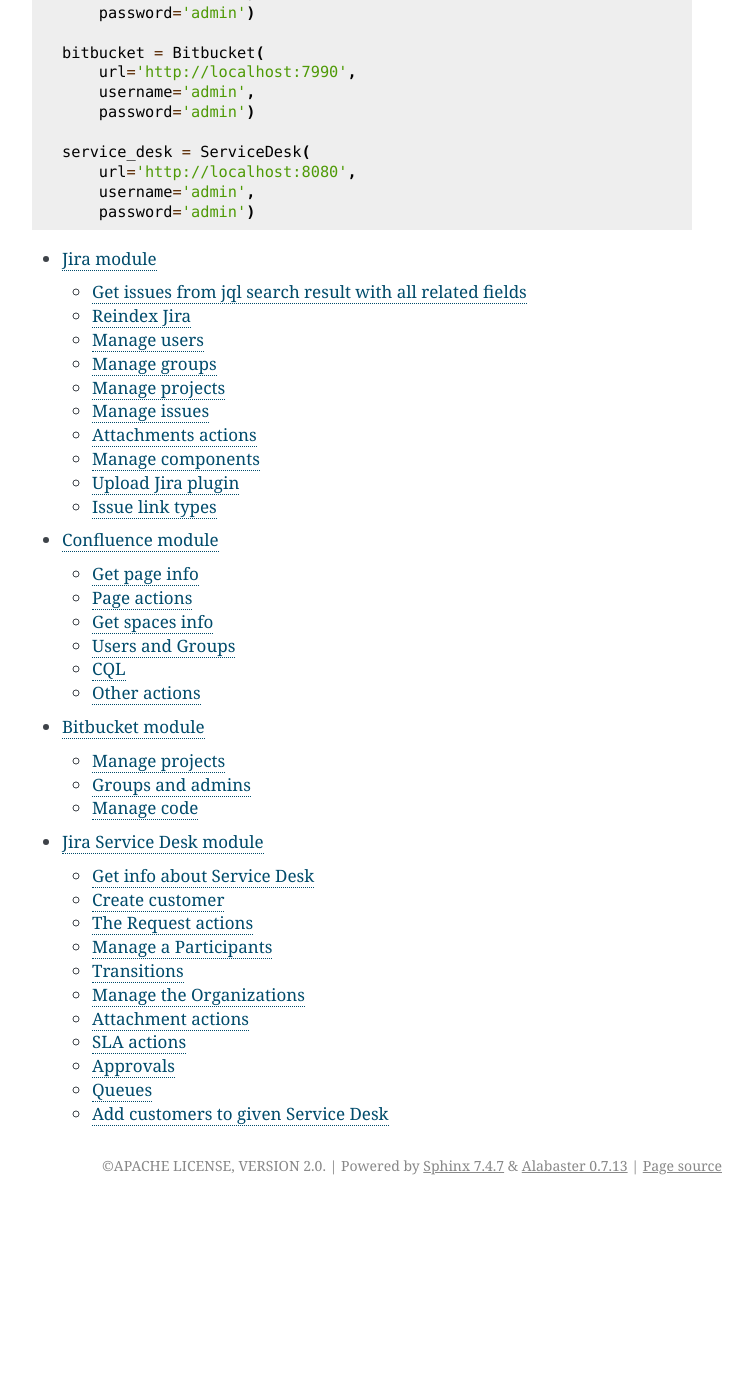
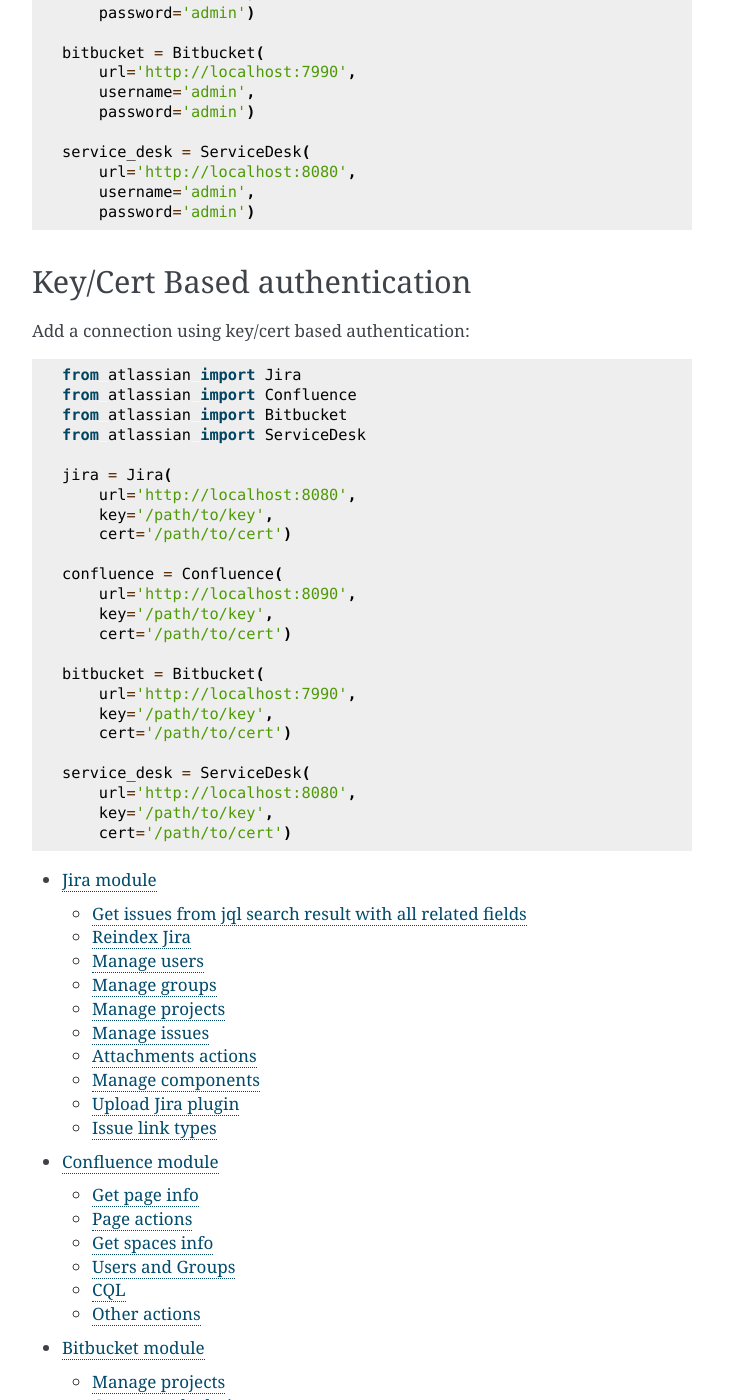
Before and after one commit to atlassian-api/atlassian-python-api, a Sphinx documentation site: the page built from docs/index.rst, in a window 1280 px wide and 1400 px high, scrolled down 660 px. Shown: the whole window, without its empty margins (388-1140 px from the left). Built offline with Sphinx 7.4.7, drawn with Linux system fonts in a browser that asks for light colours; pages that are not in the unit, such as notebooks, are missing from menus; before the commit the page ends 1865 px from its top, so only the background shows below that; some of the changed text lies outside the part shown.

Commit message:
Updated docs with key/cert authentication
Added key/cert authentication to documentation

```diff
--- a/docs/index.rst
+++ b/docs/index.rst
@@ -43,6 +43,39 @@
         username='admin',
         password='admin')
 
+
+Key/Cert Based authentication
+-----------------------------
+
+Add a connection using key/cert based authentication:
+
+.. code-block:: python
+
+    from atlassian import Jira
+    from atlassian import Confluence
+    from atlassian import Bitbucket
+    from atlassian import ServiceDesk
+
+    jira = Jira(
+        url='http://localhost:8080',
+        key='/path/to/key',
+        cert='/path/to/cert')
+
+    confluence = Confluence(
+        url='http://localhost:8090',
+        key='/path/to/key',
+        cert='/path/to/cert')
+
+    bitbucket = Bitbucket(
+        url='http://localhost:7990',
+        key='/path/to/key',
+        cert='/path/to/cert')
+
+    service_desk = ServiceDesk(
+        url='http://localhost:8080',
+        key='/path/to/key',
+        cert='/path/to/cert')
+
 .. toctree::
    :maxdept:2
 
```
